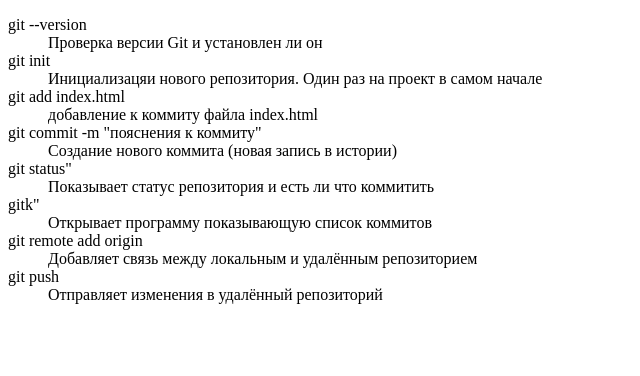
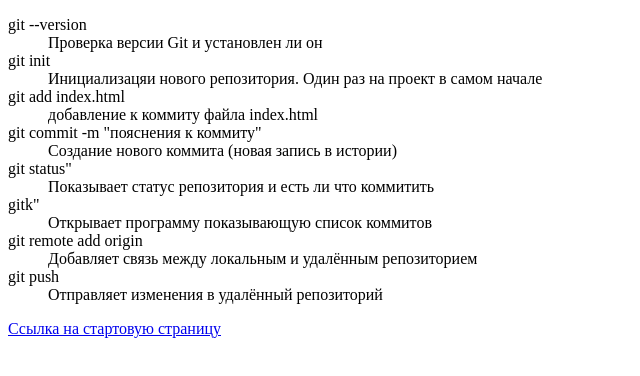
Before and after one commit to ShadowBrocker69/Lesson4, a plain HTML site: page index.html in a window 1280 px wide. Shown: the whole page, without its empty margins (0-640 px from the left). Drawn offline with Linux system fonts and the light colour scheme.

Commit message:
добавил в gallery.html добавить ссылку, для перехода на страницу index.html и наоборот

```diff
--- a/index.html
+++ b/index.html
@@ -48,5 +48,7 @@
             Отправляет изменения в удалённый репозиторий
         </dd>
     </dl>
+
+    <p><a href="gallery.html">Ссылка на стартовую страницу</a></p>
 </body>
 </html>
```
Also changed, not shown: gallery.html (+2 -0 lines).
